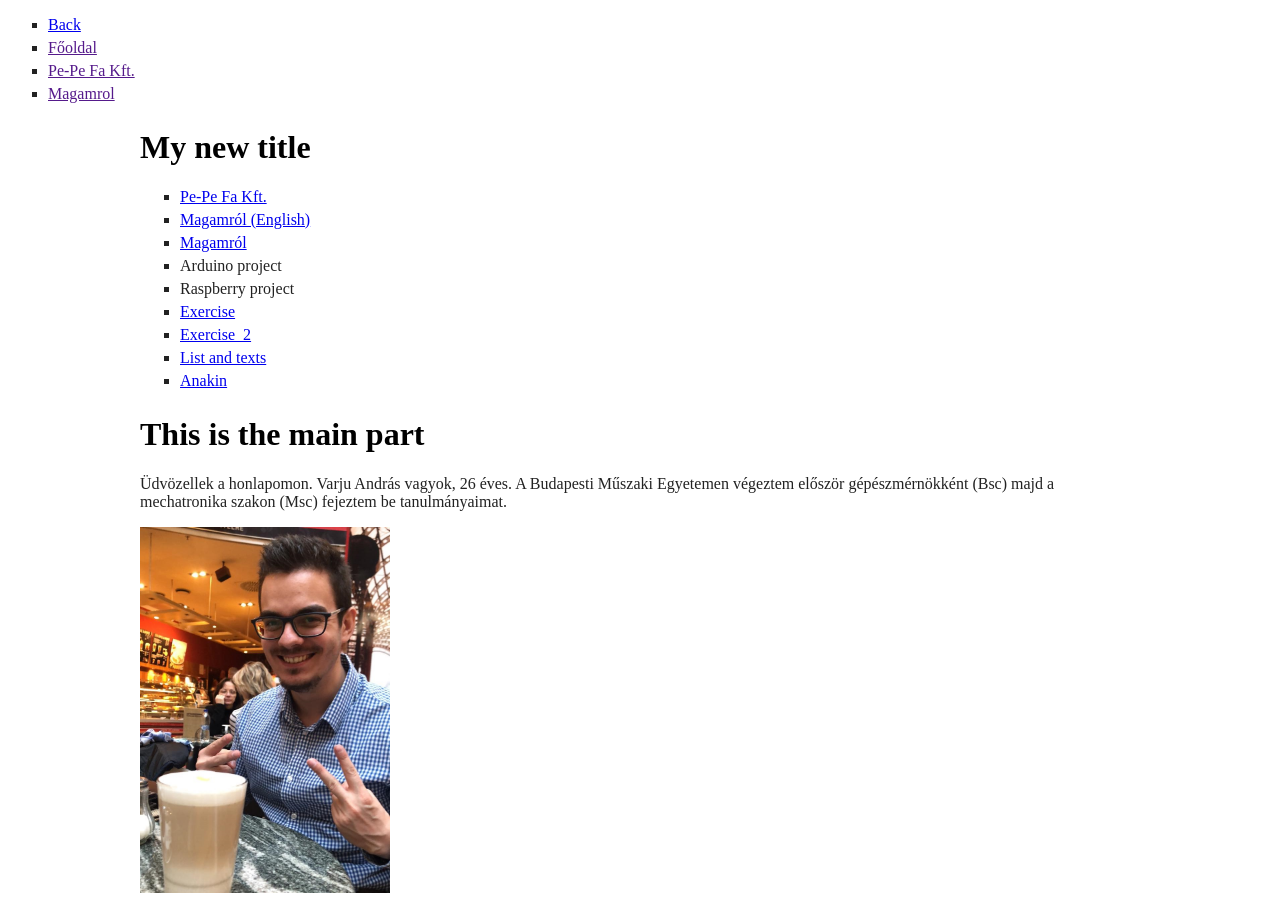
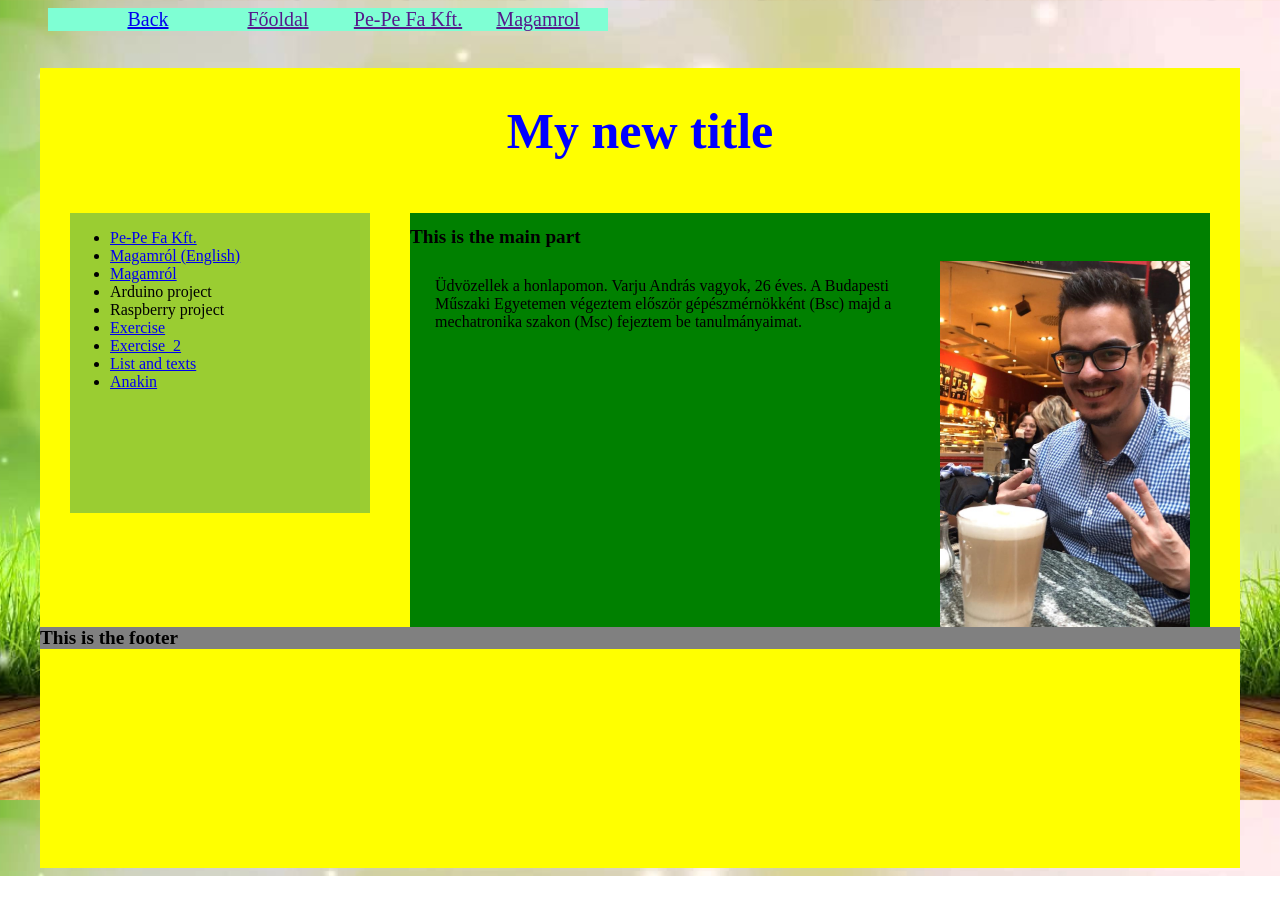
Before and after one commit to navaradia/navaradia.github.io, a plain HTML site: page index.html in a window 1280 px wide. Shown: the top 900 px of the page. After the commit the page ends 876 px from the top, so only its background shows below. Drawn offline with nearby package versions, Linux system fonts and the light colour scheme.

Commit message:
Update style.css

```diff
--- a/style.css
+++ b/style.css
@@ -1,104 +1,114 @@
-header {
-  background-image: url("http://stayathome-syllabus.greenfox.academy/week01/assets/first-website-header.png");
-  background-size: 900px 300px;
-  width:1000px;
-  height: 300px;
-  margin-left: auto;
-  margin-right: auto;
-  margin-top: 0px;
-  margin-bottom:40px;
-  padding: 0px;
-  font-family: 'Poppins', sans-serif;
-  font-size: 12px;
+/*Ez után levők a globálisan használt style elemek*/
+body {
+    background-image: 	url('background.jpg');
+	background-repeat: no-repeat;
+	background-attachment: fixed;
+	background-size: cover;
 }
 
-.container {
-  margin: auto;
-  width: 1000px;
+h1 {
+	font-size: larger;
+
 }
 
-.Anakin_Skywalker {
-  font-size: 180%;
+.line {
+	height: 10px;
 }
 
-.cim {
-  position: relative;
-  top: 180px;
-  left: 230px;
-  color: #222;
+/*Az eze után levők az egye boxokra érvényessek*/
+.container {
+	width: 1200px;
+	margin: auto;
+	margin-top: 50px;
+	clear: both;
+	/*átmenetileg*/
+	background-color: yellow;
+	height: 800px;
 }
 
-main {
-  padding: 0px;
-  width: 600px;
-  position: relative;
-  left: 230px;
+.header {
+	margin: 00px 30px 20px 30px;
+	margin-left: auto;
+	margin-right: auto;
+
+	font-size: 150px;
+	width: 70%;
+
+	display: flex;
+	justify-content: center;
+	align-items: center;
+	/*background-color: honeydew;*/
 }
 
-.first_paragraph {
-  font-family: 'Abril Fatface', cursive;
-  color: #222;
+.header_menü li {
+
+	width: 120px;
+	margin-right: 10px;
+	text-align: center;
+	font-size: 20px;
 }
 
-.emp {
-  font-family: 'Josefin Sans', cursive;
-  margin-top: 0px;
+.header_menü {
+	margin: auto;
+	margin-top: none;
+	padding-top: none;
+	margin-left: 40px;
+	background-color: aquamarine;
+	display: flex;
+	justify-content: space-between;
+	align-items: center;
+	list-style-type: none;
 }
 
-ul {
-  color: black;;
+
+
+.Back_button {
+	/*width: 50px;*/
+	float: left;
+	position: fixed;
+	/*margin-bottom: 10px;*/
 }
 
-li {
-  list-style-type: square;
-  font-weight: lighter;
-  color: #222;
-  padding-bottom: 5px;
+.navigation {
+	width: 300px;
+	float: left;
+	margin-left: 30px;
+
+	height: 300px;
+	background-color: yellowgreen;
 }
 
-h2 {
-  font-family: 'Josefin Sans', sans-serif;
-  text-transform: uppercase;
-  letter-spacing: 2px;
-  font-weight: 600;
-  color: #222;
+.main {
+	width: 800px;
+	float: right;
+	margin-right: 30px;
+
+
+	background-color: green;
 }
 
-h3 {
-  font-family: 'Merriweather', serif;
-  margin-bottom: 0px;
-  padding-bottom:0px;
+.varju_andras_image {
+	float: right;
+	margin-right: 20px;
+}
+.description {
+	float: left;
+	width: 500px;
+	padding-left: 25px;
 }
 
-p {
-  color: #222;
+
+.footer {
+	clear: both;
+	background-color: grey;
+
+
 }
 
-blockquote {
-  display: flex;
-  justify-content: flex-start;
-  align-items: center;
 
-  padding: 0px;
-  margin: 0px;
-  margin-bottom: 20px;
-  font-size:35px;
+.welcome {
+	/*h1-nak a welcome*/
 
-  background-color: dimgray;
-  color: white;
-  font-weight: bold;
-
+	font-size: 50px;
+	color: blue;
 }
-blockquote::before {
-  display: flex;
-  justify-content: flex-start;
-  align-items: flex-start;
-  font-size: 100px;
-  top: -22px;
-  content: "“" ;
-  position: relative;
-}
-
-hr {
-  background-color: black;
-}
```
